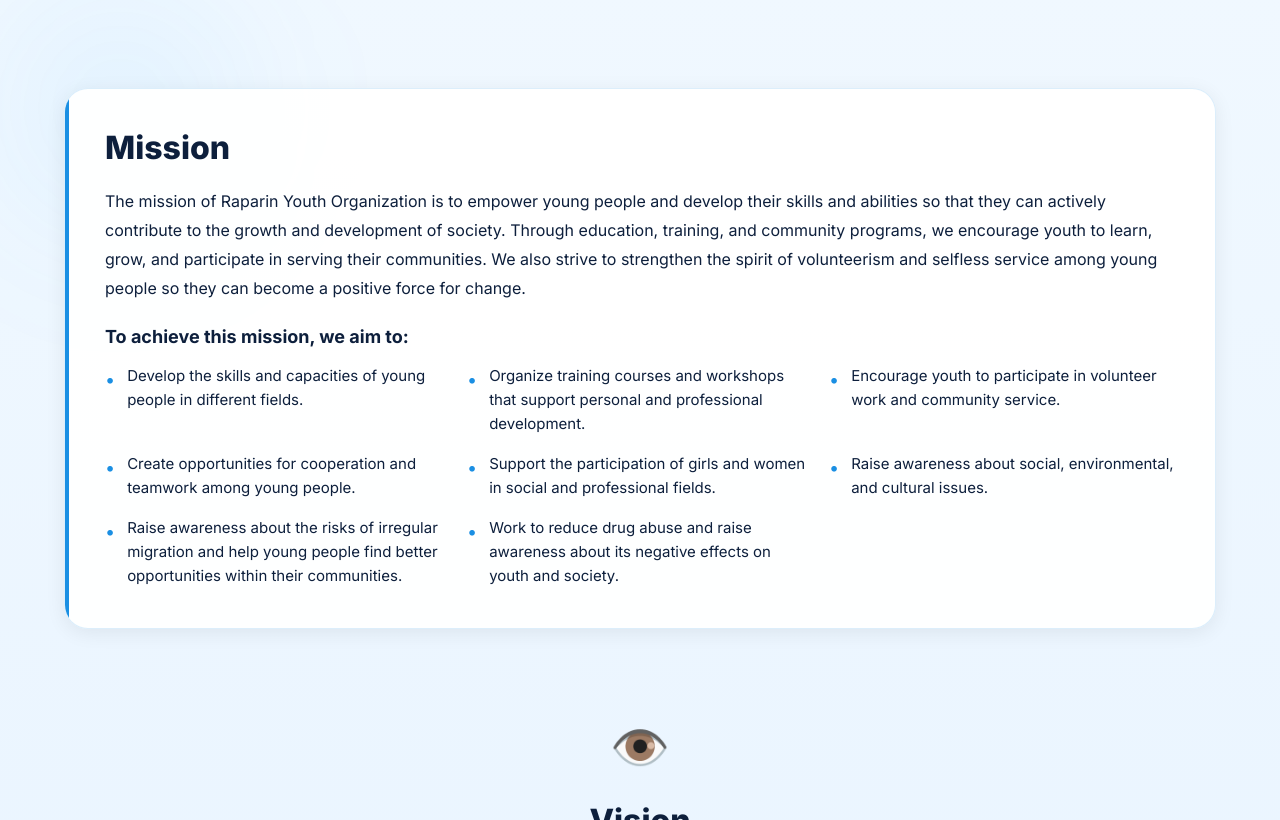
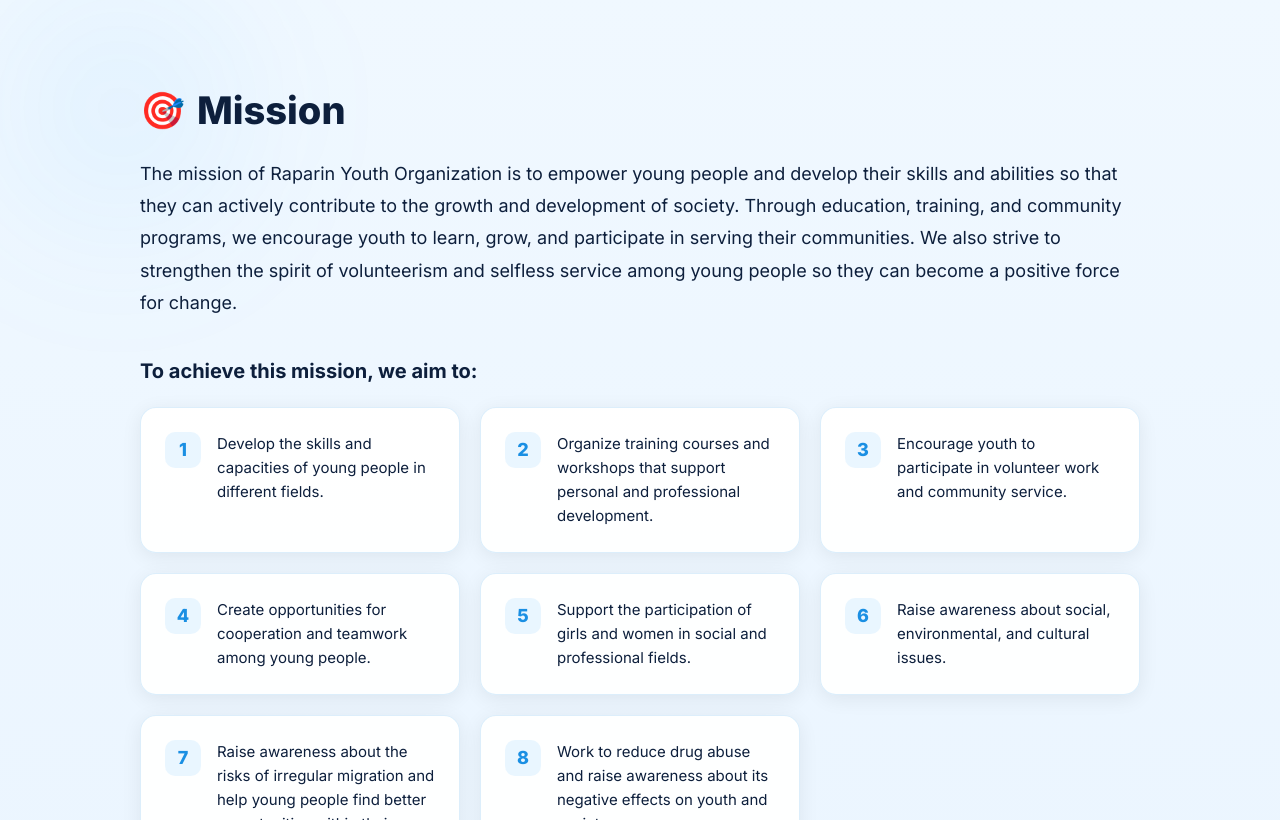
Before and after one commit to haste12/Raparin-youth, a Next.js app in the folder frontend/: page / in a window 1280 px wide. Shown: the part 1980-2800 px from the top of the page. Built offline with nearby package versions, Linux system fonts and the light colour scheme; no server answers.

Commit message:
feat: redesign mission block to remove outer bounding box for cleaner open design

```diff
--- a/frontend/app/components/MissionSection.js
+++ b/frontend/app/components/MissionSection.js
@@ -45,33 +45,60 @@
       <div className="container" dir={isRTL ? 'rtl' : 'ltr'}>
 
         {/* Mission Section */}
-        <div className="mission-animate" style={{ marginBottom: '80px', opacity: 0, transform: 'translateY(24px)', transition: 'opacity 0.7s ease, transform 0.7s ease' }}>
-          <div style={{
-            background: 'var(--color-surface)',
-            border: '1px solid var(--color-surface-b)',
-            borderRadius: '24px',
-            padding: '40px',
-            boxShadow: 'var(--shadow-card)',
-            position: 'relative',
-            overflow: 'hidden'
-          }}>
-            <div style={{ position: 'absolute', top: 0, right: isRTL ? 0 : 'auto', left: isRTL ? 'auto' : 0, width: '4px', height: '100%', background: 'var(--blue-primary)' }} />
-            <h2 style={{ fontSize: '32px', fontWeight: 800, color: 'var(--color-heading)', marginBottom: '20px', textAlign: isRTL ? 'right' : 'left' }}>
-              {t.about.mission.title}
+        <div className="mission-animate" style={{ marginBottom: '100px', opacity: 0, transform: 'translateY(24px)', transition: 'opacity 0.7s ease, transform 0.7s ease' }}>
+          <div style={{ textAlign: isRTL ? 'right' : 'left', maxWidth: '1000px', margin: '0 auto' }}>
+            <h2 style={{ fontSize: '38px', fontWeight: 800, color: 'var(--color-heading)', marginBottom: '24px', display: 'flex', alignItems: 'center', gap: '12px', justifyContent: isRTL ? 'flex-end' : 'flex-start' }}>
+              <span style={{ fontSize: '36px' }}>🎯</span> {t.about.mission.title}
             </h2>
-            <p style={{ fontSize: '16px', lineHeight: 1.8, color: 'var(--color-text)', marginBottom: '24px', textAlign: isRTL ? 'right' : 'left' }}>
+            <p style={{ fontSize: '18px', lineHeight: 1.8, color: 'var(--color-text)', marginBottom: '40px' }}>
               {t.about.mission.desc}
             </p>
-            <h4 style={{ fontSize: '18px', fontWeight: 700, color: 'var(--color-heading)', marginBottom: '16px', textAlign: isRTL ? 'right' : 'left' }}>
+            <h4 style={{ fontSize: '20px', fontWeight: 700, color: 'var(--color-heading)', marginBottom: '24px' }}>
               {t.about.mission.pointsTitle}
             </h4>
-            <div style={{ display: 'grid', gridTemplateColumns: 'repeat(auto-fit, minmax(300px, 1fr))', gap: '16px' }}>
-              {t.about.mission.points.map((point, index) => (
-                <div key={index} style={{ display: 'flex', gap: '12px', alignItems: 'flex-start' }}>
-                  <span style={{ color: 'var(--blue-primary)', marginTop: '2px', fontSize: '18px' }}>•</span>
+
+            <div style={{ display: 'grid', gridTemplateColumns: 'repeat(auto-fit, minmax(320px, 1fr))', gap: '20px' }}>
+              {t.about.mission.points.map((point, index) => {
+                const kuNumbers = ['١', '٢', '٣', '٤', '٥', '٦', '٧', '٨', '٩', '١٠'];
+                return (
+                <div key={index} style={{
+                  display: 'flex',
+                  gap: '16px',
+                  alignItems: 'flex-start',
+                  background: 'var(--color-surface)',
+                  padding: '24px',
+                  borderRadius: '16px',
+                  boxShadow: 'var(--shadow-card)',
+                  border: '1px solid var(--color-surface-b)',
+                  transition: 'transform 0.3s ease, border-color 0.3s ease',
+                }}
+                onMouseEnter={e => {
+                  e.currentTarget.style.transform = 'translateY(-4px)';
+                  e.currentTarget.style.borderColor = 'var(--blue-primary)';
+                }}
+                onMouseLeave={e => {
+                  e.currentTarget.style.transform = 'none';
+                  e.currentTarget.style.borderColor = 'var(--color-surface-b)';
+                }}
+                >
+                  <div style={{
+                    minWidth: '36px',
+                    height: '36px',
+                    borderRadius: '10px',
+                    background: 'rgba(51,170,255,0.1)',
+                    color: 'var(--blue-primary)',
+                    display: 'flex',
+                    alignItems: 'center',
+                    justifyContent: 'center',
+                    fontWeight: 800,
+                    fontSize: '18px',
+                    flexShrink: 0,
+                  }}>
+                    {isRTL ? kuNumbers[index] || index + 1 : index + 1}
+                  </div>
                   <p style={{ margin: 0, fontSize: '15px', lineHeight: 1.6, color: 'var(--color-text)' }}>{point}</p>
                 </div>
-              ))}
+              )})}
             </div>
           </div>
         </div>
```
